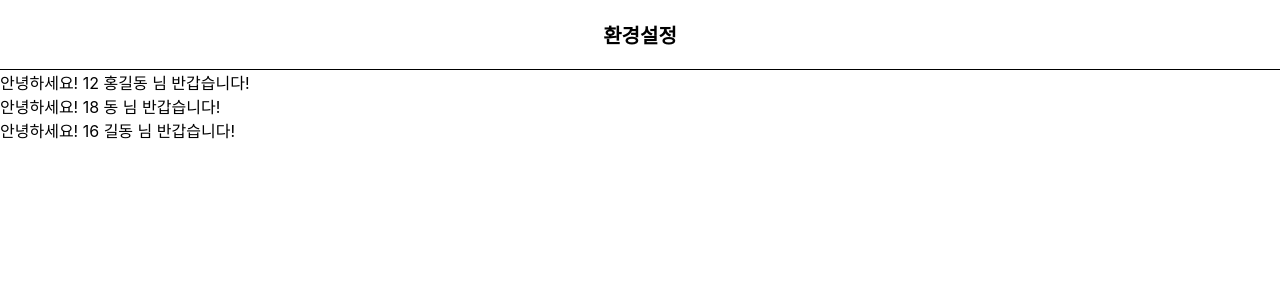
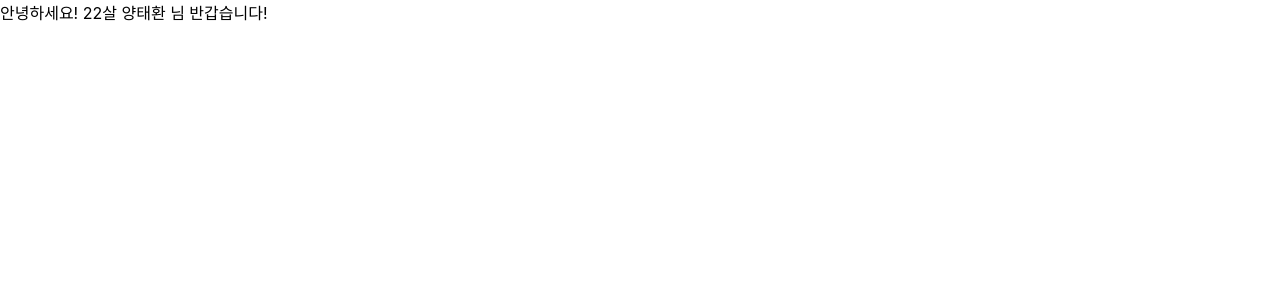
Before and after one commit to YYTAEHWAN/FintechClass, a React (Create React App) app in the folder fintech/: page / in a window 1280 px wide. Shown: the top 300 px of the page. Built offline with nearby package versions, Linux system fonts and the light colour scheme.

Commit message:
axios 이해 및 GET 요청

```diff
--- a/fintech/package.json
+++ b/fintech/package.json
@@ -6,8 +6,10 @@
     "@testing-library/jest-dom": "^5.16.2",
     "@testing-library/react": "^12.1.3",
     "@testing-library/user-event": "^13.5.0",
+    "axios": "^0.26.0",
     "react": "^17.0.2",
     "react-dom": "^17.0.2",
+    "react-router-dom": "^6.2.1",
     "react-scripts": "5.0.0",
     "styled-components": "^5.3.3",
     "web-vitals": "^2.1.4"
--- a/fintech/src/App.js
+++ b/fintech/src/App.js
@@ -1,12 +1,22 @@
+import { BrowserRouter, Routes, Route } from "react-router-dom";
 import ListComponent from "./components/ListComponent";
+import Welcome from "./components/Welcome";
+import AxiosTest from "./pages/AxiosTest";
 import HeaderWhite from "./components/HeaderWhite";
 
 function App() {
   return (
-    <div>
-      <HeaderWhite title="환경설정" />
-      <ListComponent></ListComponent>
-    </div>
+    <BrowserRouter>
+      <Routes>
+        <Route path="/test" element={<ListComponent />}></Route>
+      </Routes>
+      <Routes>
+        <Route path="/" element={<Welcome username="양태환" age="22살" />}></Route>
+      </Routes>
+      <Routes>
+        <Route path="/axiosTest" element={<AxiosTest />}></Route>
+      </Routes>
+    </BrowserRouter>
   );
 }
 
--- a/fintech/src/components/Welcome.js
+++ b/fintech/src/components/Welcome.js
@@ -4,7 +4,7 @@ const Welcome = (props) => {
     console.log(props);
     return (
     <div>
-        안녕하세요! {props.age} {props.username} {props.surplus} 님 반갑습니다!
+        안녕하세요! {props.age} {props.username} 님 반갑습니다!
     </div>
     );
   };
```
Also changed, not shown: 2 other files (tests, documents, lock files or other folders).
